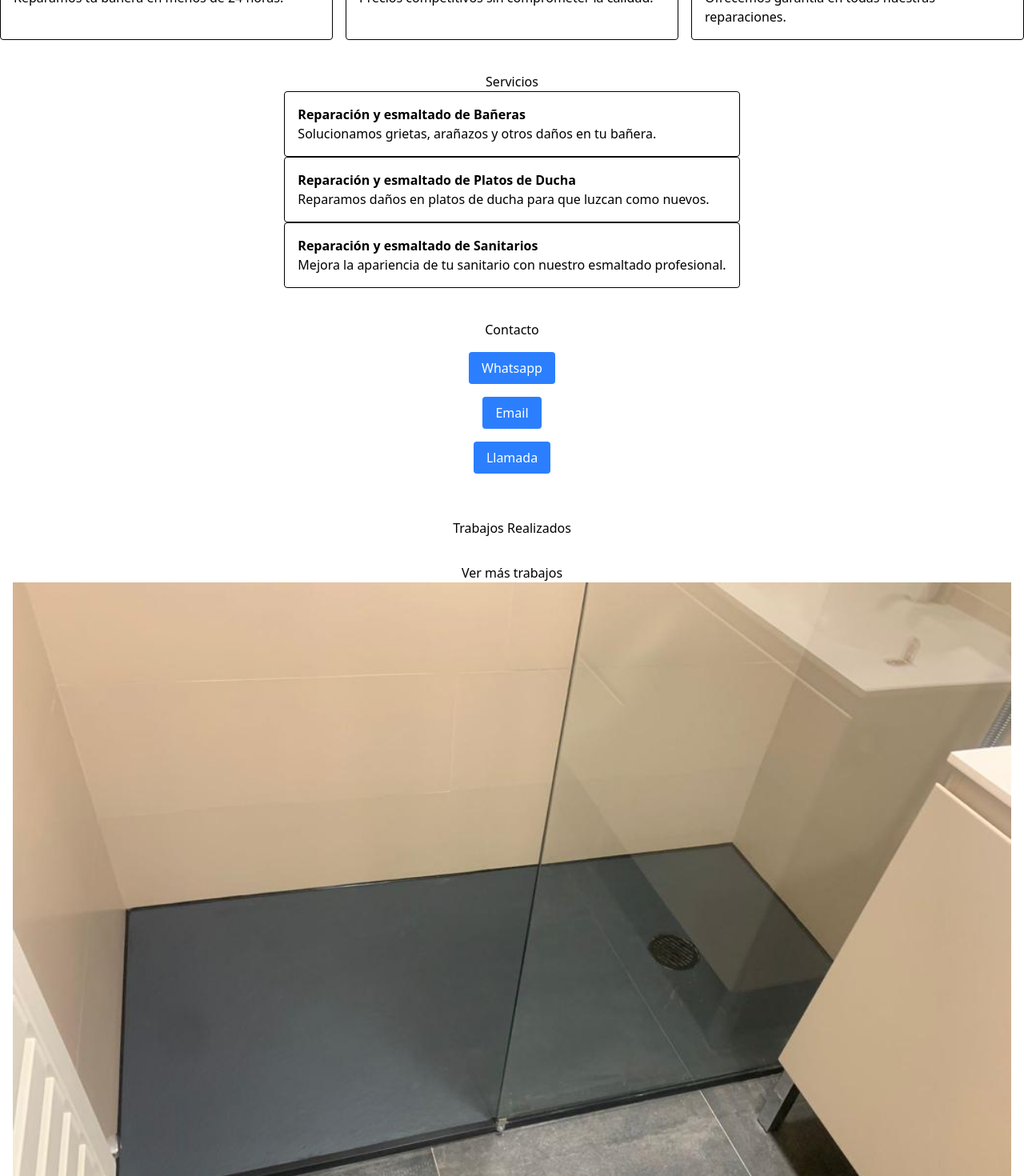
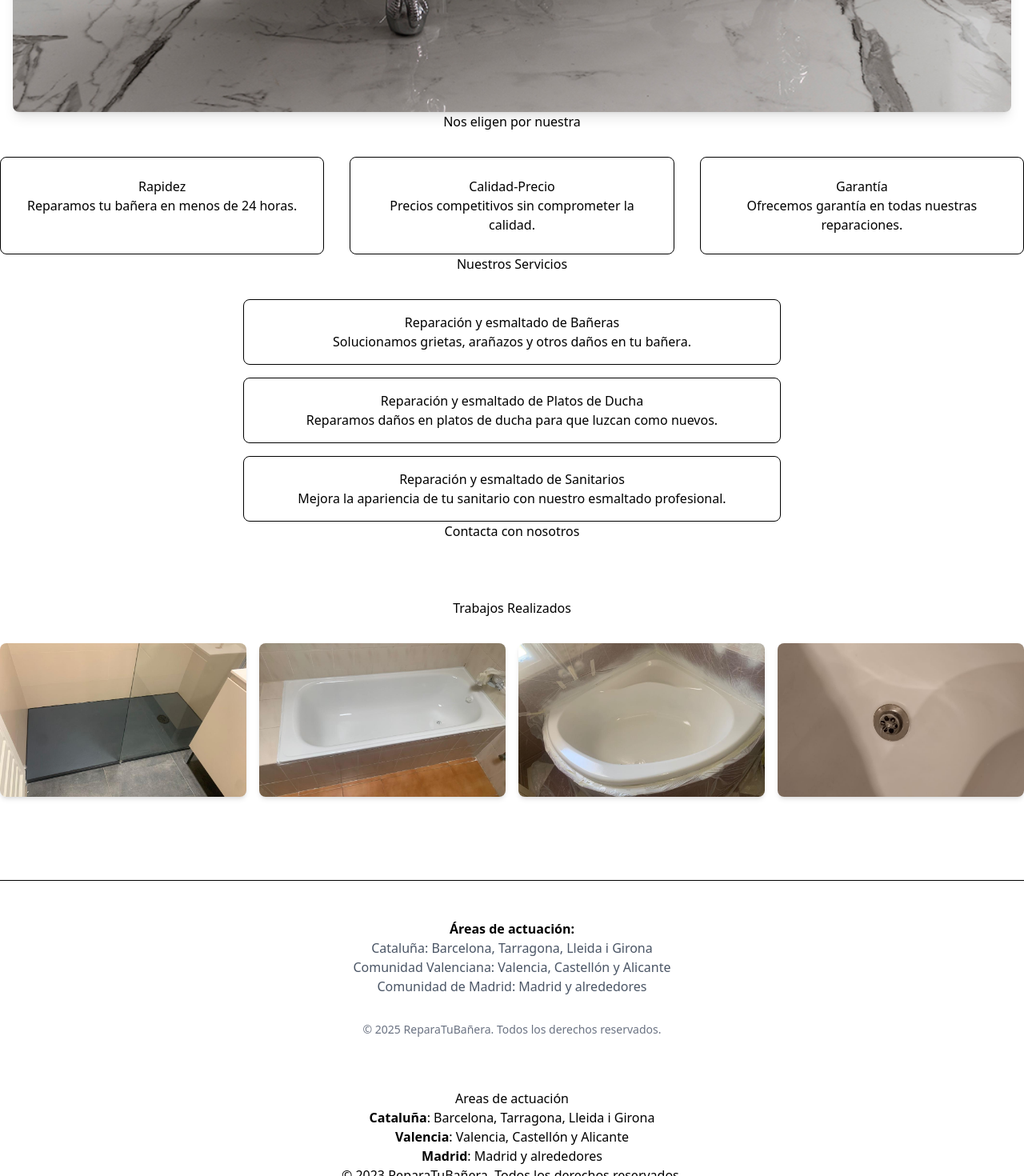
Before and after one commit to ivanbardon/reparatubanera2, a React (Vite) app: page / in a window 1280 px wide. Shown: the part 1320-2790 px from the top of the page at 80% size. Built offline with nearby package versions, Linux system fonts and the light colour scheme.

Commit message:
adding layout routing

```diff
--- a/index.html
+++ b/index.html
@@ -2,7 +2,7 @@
 <html lang="en">
   <head>
     <meta charset="UTF-8" />
-    <link rel="icon" type="image/svg+xml" href="/vite.svg" />
+    <link rel="icon" type="image/svg+xml" href="/favicon.svg" />
     <meta name="viewport" content="width=device-width, initial-scale=1.0" />
     <title>reparatubanera2</title>
   </head>
--- a/src/App.jsx
+++ b/src/App.jsx
@@ -3,25 +3,23 @@ import Inicio from "./pages/Inicio"
 import Trabajos from "./pages/Trabajos"
 import Servicios from "./pages/Servicios"
 import Contacto from "./pages/Contacto"
-import NotFound from "./pages/NotFound"
+import Layout from "./components/Layout"
 
 
-
-import NavBar from "./components/NavBar"
 
 
 export default function App() {
   return (
     <>
     <BrowserRouter basename={import.meta.env.BASE_URL}>
-      <NavBar />
       <Routes>
-        <Route path="/" element={<Inicio />} />
-        <Route path="/trabajos" element={<Trabajos />} />
-        <Route path="/servicios" element={<Servicios />} />
-        <Route path="/contacto" element={<Contacto />} />
-        <Route path="/trabajos/:id" element={<Trabajos />} />
-        <Route path="*" element={<NotFound />} />
+        <Route element={<Layout />}>
+          <Route path="/" element={<Inicio />} />
+          <Route path="/trabajos" element={<Trabajos />} />
+          <Route path="/servicios" element={<Servicios />} />
+          <Route path="/contacto" element={<Contacto />} />
+          <Route path="/trabajos/:id" element={<Trabajos />} />
+        </Route>
       </Routes>
     </BrowserRouter>
 
--- a/src/components/Layout.jsx
+++ b/src/components/Layout.jsx
@@ -7,7 +7,7 @@ export default function Layout() {
   return (
     <>
       <NavBar />
-      <main>
+      <main className='pt-20'>
         <Outlet />
       </main>
       <Footer />
--- a/src/components/NavBar.jsx
+++ b/src/components/NavBar.jsx
@@ -8,6 +8,7 @@ export default function NavBar() {
     <>
     <nav className="fixed top-0 left-0 w-full bg-white z-10">
       <ul className="flex space-x-4 items-center justify-center p-4">
+        <li><img src="favicon.svg" alt="Logo" className="h-8" /></li>
         <li><NavLink  to="/" className={({ isActive }) => (isActive ? "text-blue-500" : "")}>Inicio</NavLink></li>
         <li><NavLink to="/trabajos" className={({ isActive }) => (isActive ? "text-blue-500" : "")}>Trabajos</NavLink></li>
         <li><NavLink to="/servicios" className={({ isActive }) => (isActive ? "text-blue-500" : "")}>Servicios</NavLink></li>
--- a/src/index.css
+++ b/src/index.css
@@ -1,5 +1 @@
 @import 'tailwindcss';
-
-body {
-  padding-top: 10%;
-}
--- a/src/pages/Inicio.jsx
+++ b/src/pages/Inicio.jsx
@@ -1,89 +1,78 @@
 import React from 'react'
-import { NavLink } from 'react-router-dom'
+import { Link } from 'react-router-dom'
 
 export default function Inicio() {
   return (
     <>
       <header>
-        <div className="flex flex-col items-center justify-center mt-10 ">
-          <h1 className="text-3xl font-bold">ReparatuPutaBañera</h1>
-          <p className="text-sm text-gray-600">En ReparatuBañera.com somos especialistas en la reparación y esmaltado de bañeras y platos de ducha</p>
+        <div className="text-center mt-8 pb-8">
+          <h1 className='text-4xl'>ReparaTuBañera</h1>
+          <p className="text-lg text-gray-600 dark:text-gray-400">Especialistas en la reparación y esmaltado de bañeras y platos de ducha.</p>
         </div>
       </header>
-      <section>
-        <img src="banera1.jpeg" alt="Bañera portada" />
+      <section className="px-0 md:px-4">
+        <img src="banera1.jpeg" alt="Bañera renovada y brillante" className="w-full rounded-lg shadow-lg" />
       </section>
       <section>
-        <h2>Nos elijen porque somos</h2>
-        <div className="grid grid-cols-3 gap-4 mt-4">
-          <div className="p-4 border rounded">
-            <h3 className="font-semibold">Rápidos</h3>
+        <h2 className="text-center">Nos eligen por nuestra</h2>
+        <div className="grid grid-cols-1 md:grid-cols-3 gap-8 mt-8">
+          <div className="p-6 border border-border-light dark:border-border-dark rounded-lg text-center">
+            <h3 className="text-primary dark:text-primary-dark">Rapidez</h3>
             <p>Reparamos tu bañera en menos de 24 horas.</p>
           </div>
-          <div className="p-4 border rounded">
-            <h3 className="font-semibold">Económicos</h3>
+          <div className="p-6 border border-border-light dark:border-border-dark rounded-lg text-center">
+            <h3 className="text-primary dark:text-primary-dark">Calidad-Precio</h3>
             <p>Precios competitivos sin comprometer la calidad.</p>
           </div>
-          <div className="p-4 border rounded">
-            <h3 className="font-semibold">Garantizados</h3>
+          <div className="p-6 border border-border-light dark:border-border-dark rounded-lg text-center">
+            <h3 className="text-primary dark:text-primary-dark">Garantía</h3>
             <p>Ofrecemos garantía en todas nuestras reparaciones.</p>
           </div>
         </div>
       </section>
-      <section className='flex flex-col items-center justify-center mt-10'>
-        <h2>Servicios</h2>
-        <div className="">
-          <div className="p-4 border rounded">
-            <h3 className="font-semibold">Reparación y esmaltado de Bañeras</h3>
+      <section className='text-center'>
+        <h2>Nuestros Servicios</h2>
+        <div className="mt-8 space-y-4 max-w-2xl mx-auto">
+          <div className="p-4 border border-border-light dark:border-border-dark rounded-lg">
+            <h3 className="text-primary dark:text-primary-dark">Reparación y esmaltado de Bañeras</h3>
             <p>Solucionamos grietas, arañazos y otros daños en tu bañera.</p>
           </div>
-          <div className="p-4 border rounded">
-            <h3 className="font-semibold">Reparación y esmaltado de Platos de Ducha</h3>
+          <div className="p-4 border border-border-light dark:border-border-dark rounded-lg">
+            <h3 className="text-primary dark:text-primary-dark">Reparación y esmaltado de Platos de Ducha</h3>
             <p>Reparamos daños en platos de ducha para que luzcan como nuevos.</p>
           </div>
-          <div className="p-4 border rounded">
-            <h3 className="font-semibold">Reparación y esmaltado de Sanitarios</h3>
+          <div className="p-4 border border-border-light dark:border-border-dark rounded-lg">
+            <h3 className="text-primary dark:text-primary-dark">Reparación y esmaltado de Sanitarios</h3>
             <p>Mejora la apariencia de tu sanitario con nuestro esmaltado profesional.</p>
           </div>
         </div>
       </section>
-      <section className='flex flex-col items-center justify-center mt-10 mb-10'>
-        <h2>Contacto</h2>
-        <button className="mt-4 bg-blue-500 text-white py-2 px-4 rounded">Whatsapp</button>
-        <button className="mt-4 bg-blue-500 text-white py-2 px-4 rounded">Email</button>
-        <button className="mt-4 bg-blue-500 text-white py-2 px-4 rounded">Llamada</button>
+      <section className='text-center'>
+        <h2>Contacta con nosotros</h2>
+        <div className="flex flex-col md:flex-row items-center justify-center gap-4 mt-8">
+          <button className="bg-primary hover:bg-gray-800 text-white dark:bg-primary-dark dark:text-gray-900 dark:hover:bg-gray-400 py-2 px-6 rounded-lg transition-colors">Whatsapp</button>
+          <button className="bg-primary hover:bg-gray-800 text-white dark:bg-primary-dark dark:text-gray-900 dark:hover:bg-gray-400 py-2 px-6 rounded-lg transition-colors">Email</button>
+          <button className="bg-primary hover:bg-gray-800 text-white dark:bg-primary-dark dark:text-gray-900 dark:hover:bg-gray-400 py-2 px-6 rounded-lg transition-colors">Llamada</button>
+        </div>
       </section>
-      <section className="p-4 text-center">
+      <section className="text-center">
         <h2>Trabajos Realizados</h2>
-        <div className="grid grid-cols-1 gap-4 mt-4">
-          <div>
-
-          </div>
-          <div>
-            <NavLink to="/trabajos">Ver más trabajos</NavLink>
-            <img src="plato1e.jpg" alt="Trabajo 1" className="w-full h-auto" />
-          </div>
-          <div>
-            <NavLink to="/trabajos">Ver más trabajos</NavLink>
-            <img src="banera2b.jpg" alt="Trabajo 2" className="w-full h-auto" />
-          </div>
-          <div>
-            <NavLink to="/trabajos">Ver más trabajos</NavLink>
-            <img src="banera1b.jpg" alt="Trabajo 3" className="w-full h-auto" />
-          </div>
-          <div>
-            <NavLink to="/trabajos">Ver más trabajos</NavLink>
-            <img src="agu1c.jpg" alt="Trabajo 4" className="w-full h-auto" />
-          </div>
+        <div className="grid grid-cols-1 sm:grid-cols-2 lg:grid-cols-4 gap-4 mt-8">
+          <Link to="/trabajos" className="block group"><img src="plato1e.jpg" alt="Trabajo 1" className="w-full h-48 object-cover rounded-lg shadow-md group-hover:opacity-80 transition-opacity" /></Link>
+          <Link to="/trabajos" className="block group"><img src="banera2b.jpg" alt="Trabajo 2" className="w-full h-48 object-cover rounded-lg shadow-md group-hover:opacity-80 transition-opacity" /></Link>
+          <Link to="/trabajos" className="block group"><img src="banera1b.jpg" alt="Trabajo 3" className="w-full h-48 object-cover rounded-lg shadow-md group-hover:opacity-80 transition-opacity" /></Link>
+          <Link to="/trabajos" className="block group"><img src="agu1c.jpg" alt="Trabajo 4" className="w-full h-48 object-cover rounded-lg shadow-md group-hover:opacity-80 transition-opacity" /></Link>
         </div>
-        <button className="mt-4 bg-blue-500 text-white py-2 px-4 rounded">Ver Más Trabajos</button>
+        <Link to="/trabajos" className="inline-block mt-8 bg-primary hover:bg-gray-800 text-white dark:bg-primary-dark dark:text-gray-900 dark:hover:bg-gray-400 py-2 px-6 rounded-lg transition-colors">
+          Ver Más Trabajos
+        </Link>
       </section>
-      <footer className="p-4 text-center">
-        <p>Areas de actuación</p>
-        <p><strong>Cataluña</strong>: Barcelona, Tarragona, Lleida i Girona</p>
-        <p><strong>Valencia</strong>: Valencia, Castellón y Alicante</p>
-        <p><strong>Madrid</strong>: Madrid y alrededores</p>
-        <p>&copy; 2023 ReparaTuBañera. Todos los derechos reservados.</p>
+      <footer className="text-center py-12 mt-8 border-t border-border-light dark:border-border-dark">
+        <p className="font-semibold">Áreas de actuación:</p>
+        <p className="text-gray-600 dark:text-gray-400">Cataluña: Barcelona, Tarragona, Lleida i Girona</p>
+        <p className="text-gray-600 dark:text-gray-400">Comunidad Valenciana: Valencia, Castellón y Alicante</p>
+        <p className="text-gray-600 dark:text-gray-400">Comunidad de Madrid: Madrid y alrededores</p>
+        <p className='pt-8 text-sm text-gray-500'>&copy; 2025 ReparaTuBañera. Todos los derechos reservados.</p>
       </footer>
     </>
   )
```
Also changed, not shown: 2 other files (tests, documents, lock files or other folders).
